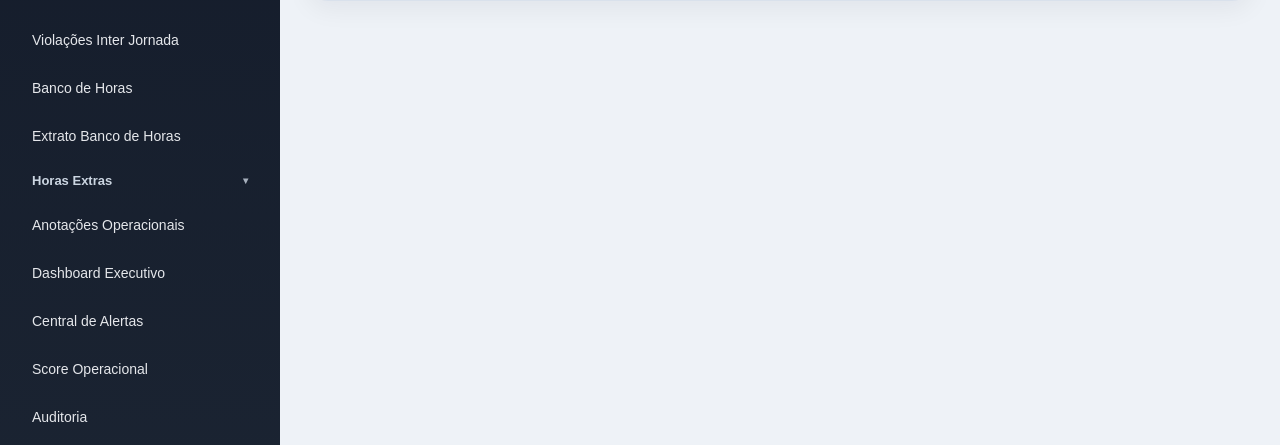
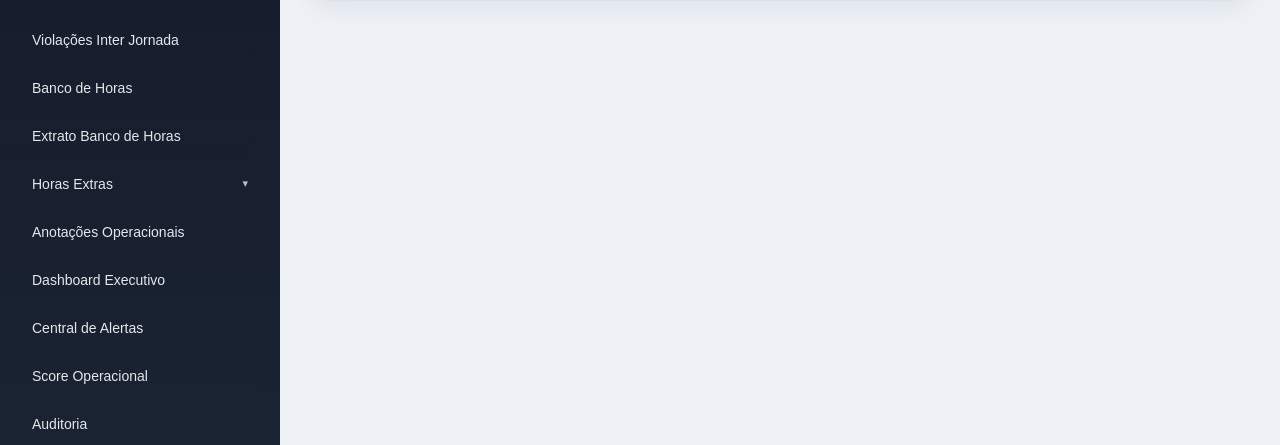
Before and after one commit to glaulher/Rubble, a Flask app: page / in a window 1280 px wide. Shown: the part 516-961 px from the top of the page. Run offline with Flask 3, Linux system fonts and the light colour scheme; the visitor is signed in with stand-in values (Sample User, id 1); parts of the project's set-up code (start-up, migrations or seed data) failed here and were passed over.

Commit message:
style(tempo-fechado): equaliza tamanho de fonte e padding do menu Horas Extras na sidebar com os demais botoes

```diff
--- a/tempo_fechado/static/style.css
+++ b/tempo_fechado/static/style.css
@@ -2838,7 +2838,7 @@ body[data-pagina-atual="alertas_automaticos"] #subtituloPagina,
    MENU GROUP & SUBMENU
    ============================================================ */
 .menu-group {
-  margin-bottom: 4px;
+  margin-bottom: 6px;
 }
 
 .menu-group-btn {
@@ -2847,14 +2847,15 @@ body[data-pagina-atual="alertas_automaticos"] #subtituloPagina,
   align-items: center !important;
   width: 100% !important;
   cursor: pointer;
-  padding: 10px 14px !important;
-  border-radius: 8px !important;
-  font-size: 13px !important;
-  font-weight: 600 !important;
-  color: #cbd5e1 !important;
+  padding: 13px 14px !important;
+  border-radius: 12px !important;
+  font-size: 14px !important;
+  font-weight: normal;
+  color: #e5e7eb !important;
   background: transparent !important;
   border: none !important;
   text-align: left !important;
+  margin-bottom: 0 !important;
   transition: background 0.15s ease, color 0.15s ease;
 }
 
@@ -2864,7 +2865,7 @@ body[data-pagina-atual="alertas_automaticos"] #subtituloPagina,
 }
 
 .menu-group-btn .menu-arrow {
-  font-size: 10px;
+  font-size: 11px;
   transition: transform 0.2s ease;
   opacity: 0.8;
 }
@@ -2876,9 +2877,9 @@ body[data-pagina-atual="alertas_automaticos"] #subtituloPagina,
 .submenu {
   display: flex;
   flex-direction: column;
-  gap: 2px;
-  padding-left: 12px;
-  margin-top: 2px;
+  gap: 3px;
+  padding-left: 14px;
+  margin-top: 4px;
   margin-bottom: 6px;
   border-left: 2px solid rgba(255, 255, 255, 0.18);
 }
@@ -2888,12 +2889,12 @@ body[data-pagina-atual="alertas_automaticos"] #subtituloPagina,
 }
 
 .submenu button {
-  padding: 8px 12px !important;
-  font-size: 12.5px !important;
-  margin-bottom: 1px !important;
+  padding: 10px 14px !important;
+  font-size: 13.5px !important;
+  margin-bottom: 2px !important;
   color: #cbd5e1 !important;
   background: transparent !important;
-  border-radius: 6px !important;
+  border-radius: 10px !important;
   border: none !important;
   text-align: left !important;
   cursor: pointer;
--- a/tempo_fechado/templates/index.html
+++ b/tempo_fechado/templates/index.html
@@ -175,6 +175,6 @@
       </section>
     </main>
   </div>
-  <script src="/static/app.js?v=8.21.79"></script>
+  <script src="/static/app.js?v=8.21.80"></script>
 </body>
 </html>
```
